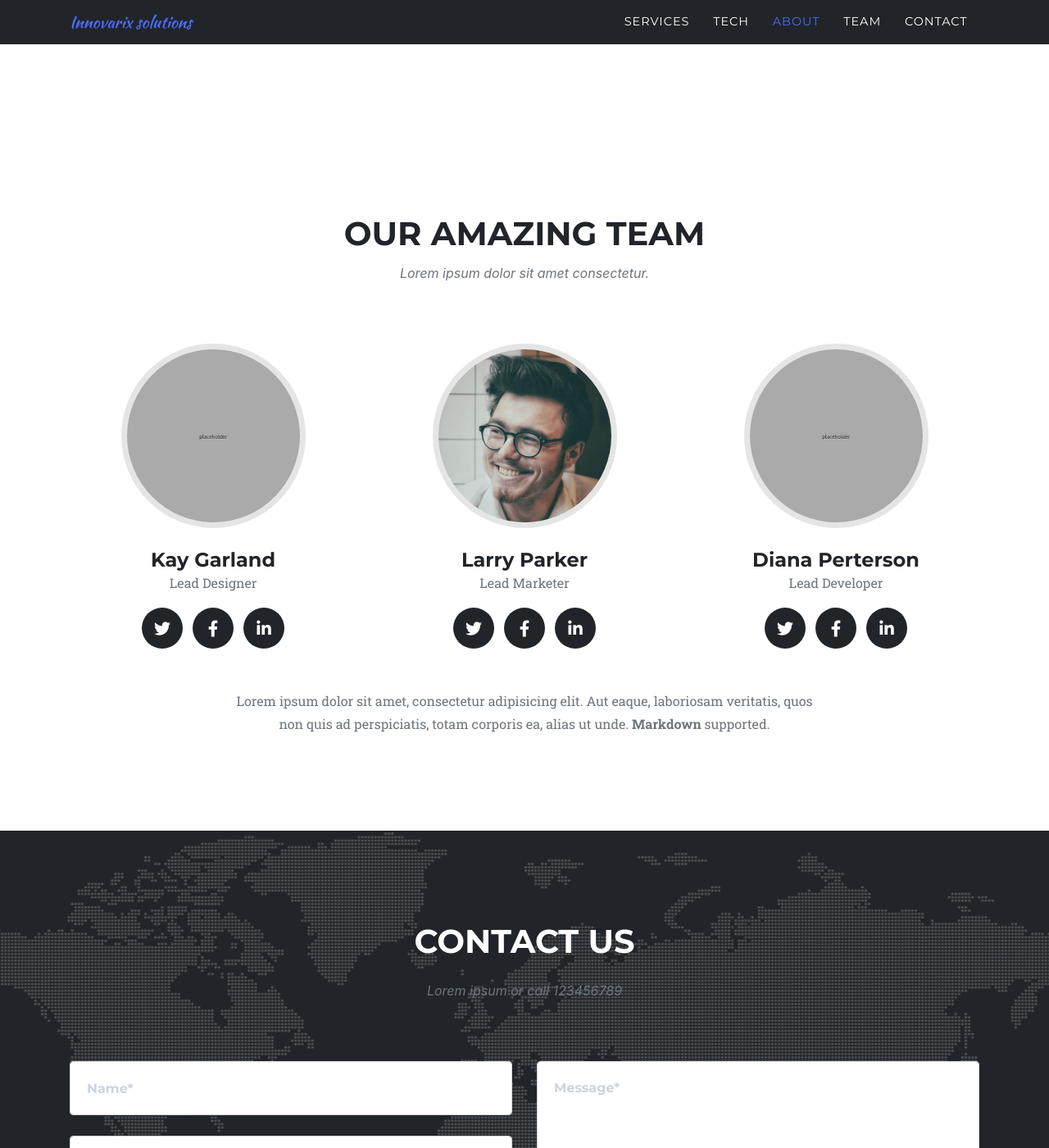
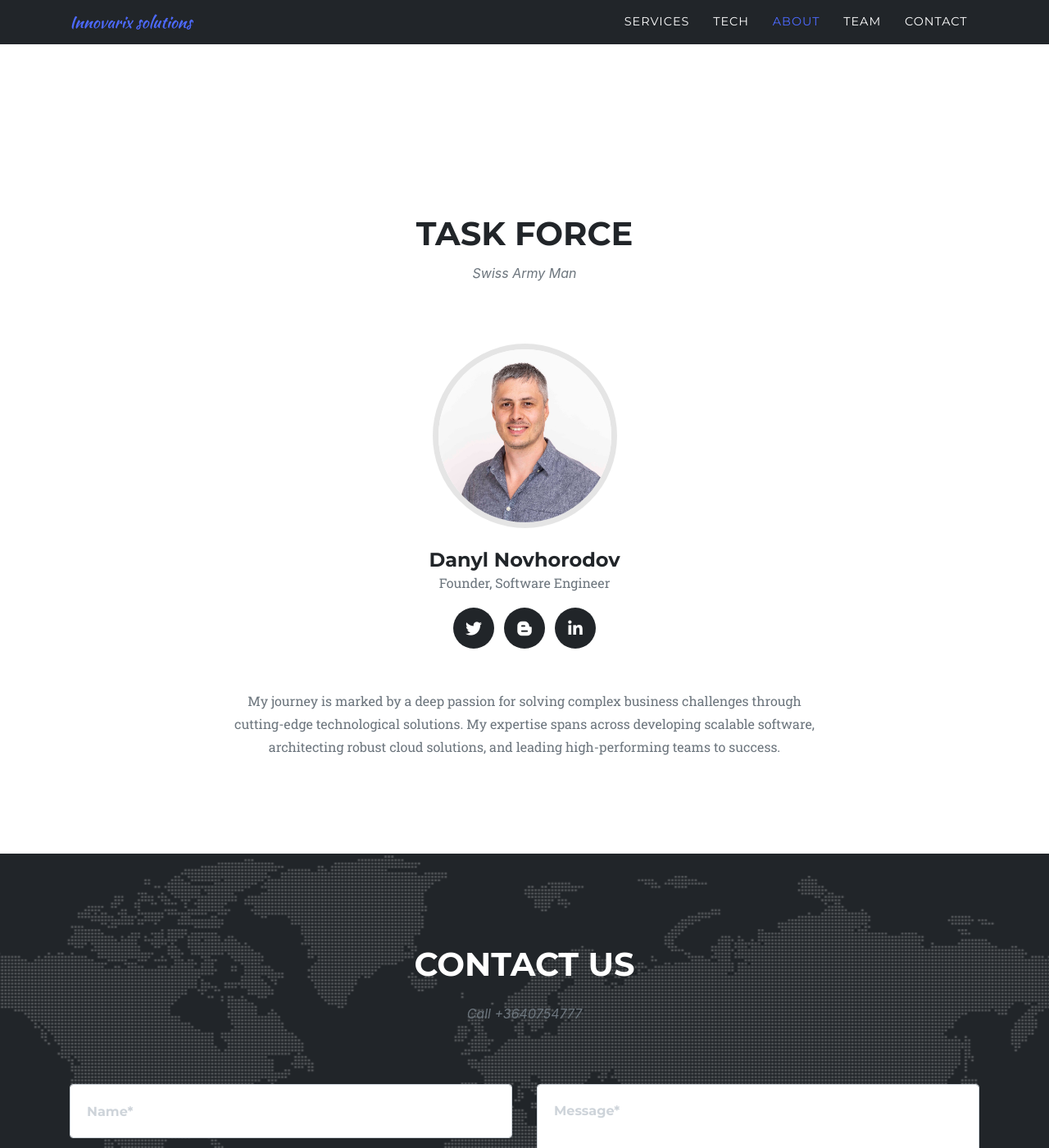
Before and after one commit to innovarix/innovarix.github.io, a Jekyll site: the page built from index.markdown, in a window 1280 px wide and 1400 px high, scrolled down 3846 px. Shown: the whole window at 82% size. Built offline with Jekyll 4.4.1, drawn with Linux system fonts in a browser that asks for light colours; some web fonts are replaced.

Commit message:
team section + fixes

```diff
--- a/_data/sitetext.yml
+++ b/_data/sitetext.yml
@@ -102,45 +102,25 @@ en: &DEFAULT_EN
         logo: assets/img/clients/creative-market.jpg
 
   team:
-    title: "OUR AMAZING TEAM"
-    text: "Lorem ipsum dolor sit amet consectetur."
-    subtext: Lorem ipsum dolor sit amet, consectetur adipisicing elit. Aut eaque, laboriosam veritatis, quos non quis ad perspiciatis, totam corporis ea, alias ut unde. **Markdown** supported.
+    title: "TASK FORCE"
+    text: "Swiss Army Man"
+    subtext: My journey is marked by a deep passion for solving complex business challenges through cutting-edge technological solutions. My expertise spans across developing scalable software, architecting robust cloud solutions, and leading high-performing teams to success.
     section: team
     people:
-      - name: "Kay Garland"
-        role: "Lead Designer"
-        image: assets/img/team/500x500.jpg
+      - name: "Danyl Novhorodov"
+        role: "Founder, Software Engineer"
+        image: assets/img/team/danyl.jpg
         social:
-          - url: https://twitter.com
+          - url: https://twitter.com/dnovhorodov
             icon: fab fa-twitter
-          - url: https://facebook.com
-            icon: fab fa-facebook-f
-          - url: https://linkedin.com
-            icon: fab fa-linkedin-in
-      - name: "Larry Parker"
-        role: "Lead Marketer"
-        image: assets/img/team/2.jpg
-        social:
-          - url: https://twitter.com
-            icon: fab fa-twitter
-          - url: https://facebook.com
-            icon: fab fa-facebook-f
-          - url: https://linkedin.com
-            icon: fab fa-linkedin-in
-      - name: "Diana Perterson"
-        role: "Lead Developer"
-        image: assets/img/team/500x500.jpg
-        social:
-          - url: https://twitter.com
-            icon: fab fa-twitter
-          - url: https://facebook.com
-            icon: fab fa-facebook-f
-          - url: https://linkedin.com
+          - url: https://danyl.hashnode.dev/
+            icon: fab fa-blogger-b
+          - url: https://www.linkedin.com/in/danyl-novhorodov/
             icon: fab fa-linkedin-in
 
   contact:
     title: "Contact Us"
-    text: "Lorem ipsum or call 123456789"
+    text: "Call +3640754777"
     section: contact
     name: "Name*"
     name-validation: "Please enter your name."
@@ -156,16 +136,16 @@ en: &DEFAULT_EN
   footer:
     legal: "Privacy Policy"
     social:
-      - url: https://twitter.com
-        icon: "fab fa-twitter"
-      - url: https://facebook.com
-        icon: "fab fa-facebook-f"
-      - url: https://linkedin.com
-        icon: "fab fa-linkedin-in"
-      - url: https://github.com/raviriley/agency-jekyll-theme
-        icon: "fab fa-github"
-      - url: https://instagram.com
-        icon: "fab fa-instagram"
+      # - url: https://twitter.com
+      #   icon: "fab fa-twitter"
+      # - url: https://facebook.com
+      #   icon: "fab fa-facebook-f"
+      # - url: https://linkedin.com
+      #   icon: "fab fa-linkedin-in"
+      # - url: https://github.com/raviriley/agency-jekyll-theme
+      #   icon: "fab fa-github"
+      # - url: https://instagram.com
+      #   icon: "fab fa-instagram"
 en-US:
   <<: *DEFAULT_EN
 en-CA:
--- a/_includes/footer.html
+++ b/_includes/footer.html
@@ -23,7 +23,7 @@
         </ul>
       </div>
       <!-- Legal -->
-      <div class="col-md-4">
+      <!-- <div class="col-md-4">
         <ul class="list-inline quicklinks">
           <li class="list-inline-item">
             <a href="legal"
@@ -32,7 +32,7 @@
             >
           </li>
         </ul>
-      </div>
+      </div> -->
     </div>
     {% else %}
     <div class="row align-items-center">
@@ -56,7 +56,7 @@
         </ul>
       </div>
       <!-- Legal -->
-      <div class="col-md-4">
+      <!-- <div class="col-md-4">
         <ul class="list-inline quicklinks">
           <li class="list-inline-item">
             <a href="legal"
@@ -65,7 +65,7 @@
             >
           </li>
         </ul>
-      </div>
+      </div> -->
     </div>
     {% endif %}
   </div>
```
Also changed, not shown: assets/img/portfolio/04-thumbnail.jpg (deleted), assets/img/portfolio/05-thumbnail.jpg (deleted), assets/img/portfolio/06-thumbnail.jpg (deleted), assets/img/team/2.jpg (deleted), assets/img/team/500x500.jpg (deleted), assets/img/team/danyl.jpg (added).
